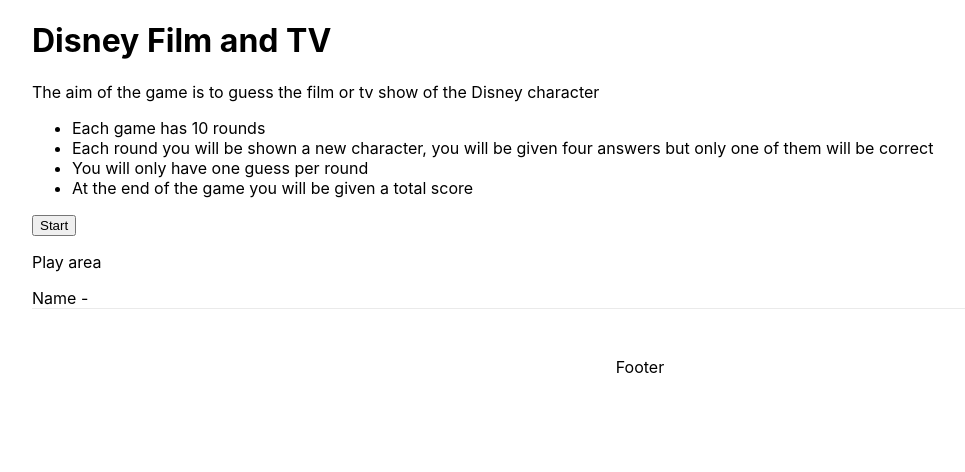
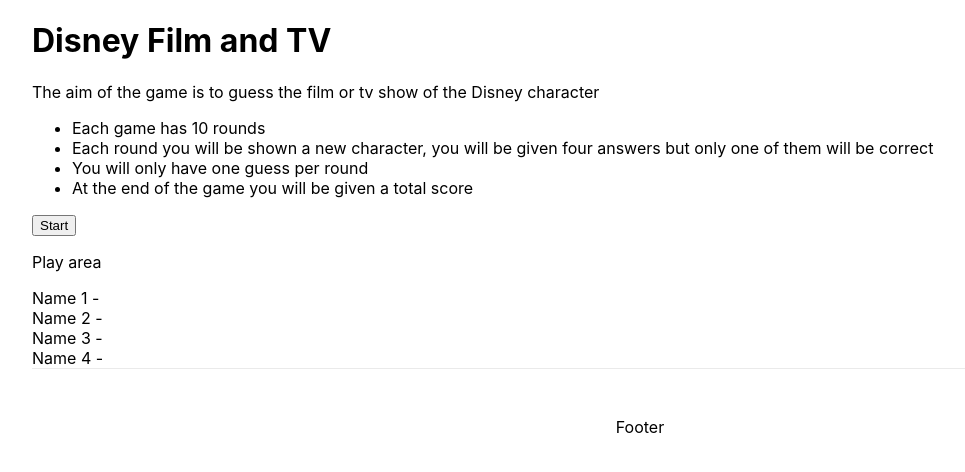
Before and after one commit to MoAnsir/disney-game, a Next.js app: page / in a window 1280 px wide. Shown: the top 472 px of the page, without its empty margins (0-965 px from the left). Built offline with nearby package versions, Linux system fonts and the light colour scheme; no server answers.

Commit message:
random names

```diff
--- a/components/Stage.js
+++ b/components/Stage.js
@@ -3,40 +3,54 @@
 
 const Stage = () => {
   const [character, setCharacter] = useState([]);
+  const [allCharactersNames, setAllCharactersNames] = useState([]);
   const [answer, setAnswer] = useState("");
   const [wrongAnswers, setWrongAnswers] = useState([]);
-  console.log("🚀 ~ file: Stage.js ~ line 5 ~ Stage ~ character", character);
+  console.log("🚀 ~ file: Stage.js ~ line 7 ~ Stage ~ allCharacters", allCharactersNames);
+  //console.log("🚀 ~ file: Stage.js ~ line 5 ~ Stage ~ character", character);
 
   //TODO -
-  // some times the character ID fails and doesn't return anything, Put a check in to see if it fails if so call it again until it gives back a success.
-  // Once it had show a character put them in a black list so they cant be shown again
+  // some times the character ID fails and doesn't return anything, Put a check in to see if it fails call the API again until it gives back a success.
+  // Once a character has been shown put them in a black list so they cant be shown again
   // Have a counter for the round
 
-  // const randomCharacters = (data) => {
-  //   for (let i = 0; i < 10; i++) {
-  //     setCharacters((state) => [...state, data[randomNum()]]);
-  //   }
-  // };
+  const randomCharacters = (data) => {
+    for (let i = 0; i < 30; i++) {
+      setAllCharactersNames((state) => [...state, data[randomNum()].name]);
+    }
+  };
 
   const randomNum = () => {
     return Math.floor(Math.random() * 50) + 0;
   };
 
-  const callAPI = async () => {
+  const getAllCharacter = async () => {
+    setAllCharactersNames([]);
+    try {
+      const res = await fetch(`https://api.disneyapi.dev/characters`);
+      const data = await res.json();
+      randomCharacters(data.data);
+    } catch (err) {
+      console.log("--------", err);
+    }
+  };
+
+  const getRandomCharacter = async () => {
     setCharacter([]);
     setAnswer("");
     try {
       const res = await fetch(`https://api.disneyapi.dev/characters/${randomNum()}`);
       const data = await res.json();
-      console.log("🚀 ~ file: Stage.js ~ line 23 ~ callAPI ~ data", data);
       setCharacter(data);
       setAnswer(data.name);
-      //randomCharacters(data.data);
     } catch (err) {
-      //Rerun the api call
       console.log("--------", err);
     }
   };
+
+  useEffect(() => {
+    getAllCharacter();
+  }, []);
 
   return (
     <main>
@@ -47,11 +61,14 @@
         <li>You will only have one guess per round</li>
         <li>At the end of the game you will be given a total score</li>
       </ul>
-      <button onClick={() => callAPI()}>Start</button>
+      <button onClick={() => getRandomCharacter()}>Start</button>
       <div>
         <p>Play area</p>
         <div>{character.imageUrl && <Image width="450" height="450" src={character.imageUrl} alt="guess who" />}</div>
-        <div>Name - {answer}</div>
+        <div>Name 1 - {answer}</div>
+        <div>Name 2 - {allCharactersNames[randomNum()]}</div>
+        <div>Name 3 - {allCharactersNames[randomNum()]}</div>
+        <div>Name 4 - {allCharactersNames[randomNum()]}</div>
       </div>
     </main>
   );
```
